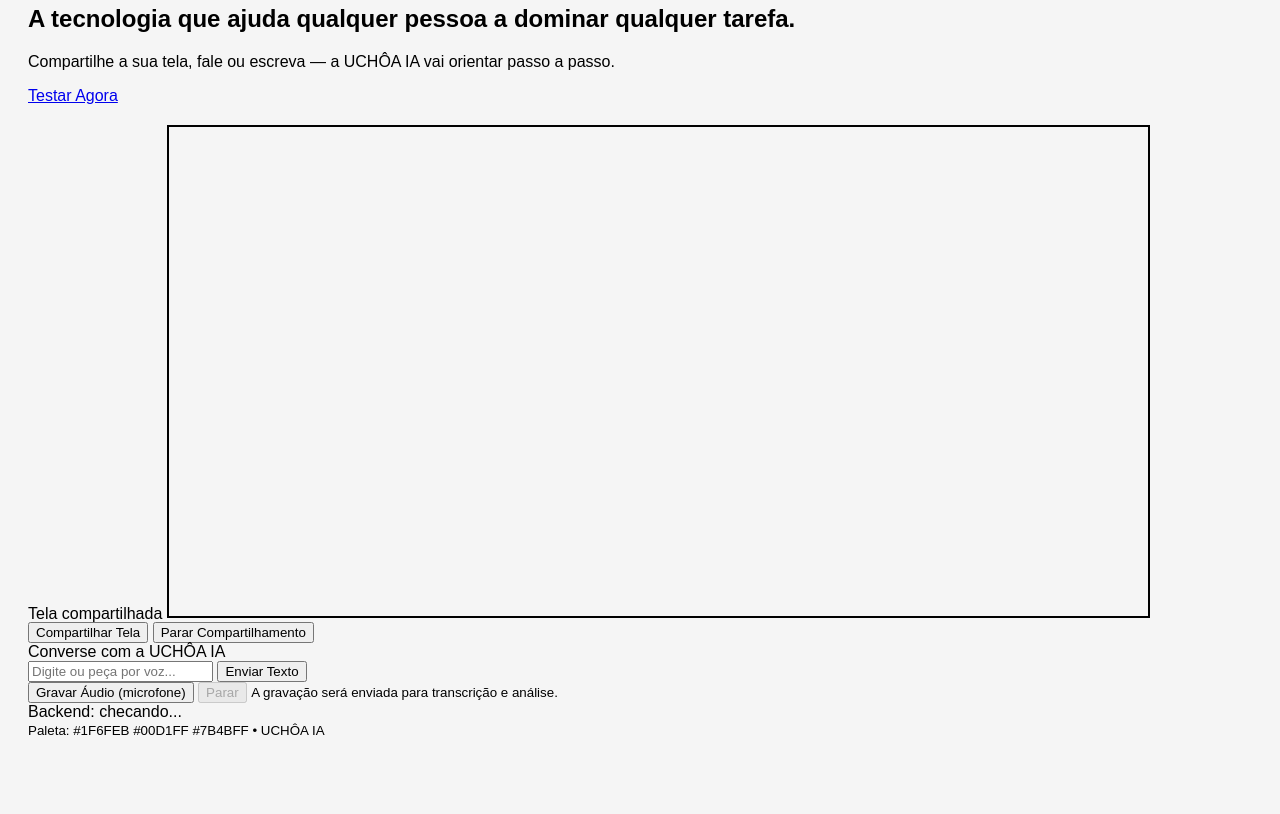
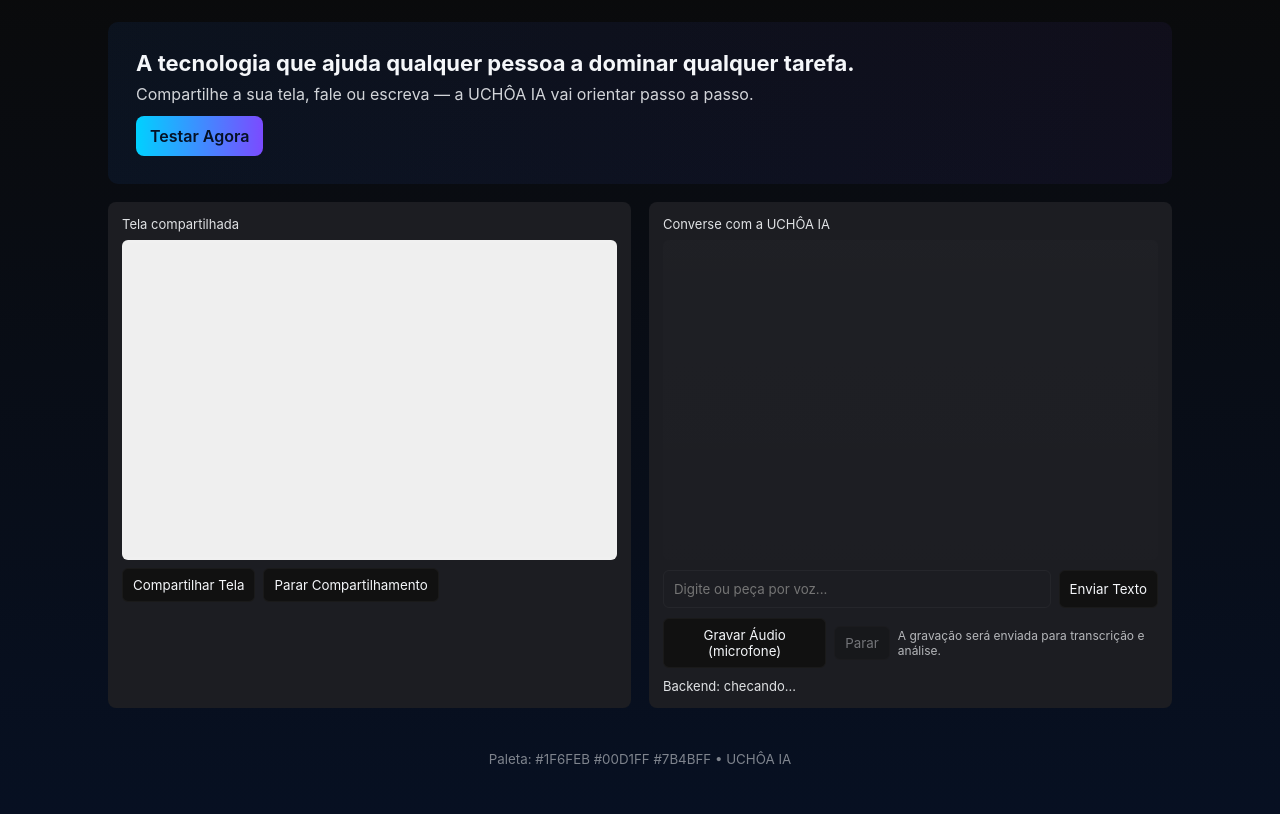
Before and after one commit to uchoa00/uchoaia, a plain HTML site: page index.html in a window 1280 px wide. Shown: the part 79-893 px from the top of the page. Before the commit the page ends 846 px from the top, so only its background shows below. Drawn offline with Linux system fonts and the light colour scheme.

Commit message:
Update style.css

```diff
--- a/style.css
+++ b/style.css
@@ -1,11 +1,54 @@
-body {
-    font-family: Arial;
-    background: #f5f5f5;
-    padding: 20px;
+:root{
+  --blue:#1F6FEB;
+  --cyan:#00D1FF;
+  --purple:#7B4BFF;
+  --bg:#0A0A0A;
+  --panel:#1C1D22;
+  --text:#F5F7FA;
 }
 
-video {
-    width: 80%;
-    border: 2px solid #000;
-    margin-top: 20px;
+*{box-sizing:border-box;font-family:Inter,Arial,Helvetica,sans-serif}
+body{
+  margin:0;background:linear-gradient(180deg,var(--bg),#071022);color:var(--text);
+  -webkit-font-smoothing:antialiased;
 }
+
+.topbar{padding:18px 28px;border-bottom:1px solid rgba(255,255,255,0.03)}
+.brand .logo{font-weight:800;font-size:18px;color:var(--cyan)}
+.brand .tag{font-size:12px;color:rgba(245,247,250,0.7)}
+
+.container{max-width:1100px;margin:28px auto;padding:0 18px}
+.hero{background:linear-gradient(90deg, rgba(31,111,235,0.08), rgba(123,75,255,0.06));
+padding:28px;border-radius:10px;margin-bottom:18px}
+.hero h1{margin:0 0 8px;font-size:22px;color:var(--text)}
+.hero p{margin:0 0 12px;opacity:.85}
+.cta{display:inline-block;padding:10px 14px;background:linear-gradient(90deg,var(--cyan),var(--purple));
+color:#051125;border-radius:8px;text-decoration:none;font-weight:600}
+
+.demo{display:flex;gap:18px;margin-top:12px}
+.left,.right{background:var(--panel);padding:14px;border-radius:8px;flex:1}
+.left{display:flex;flex-direction:column;align-items:stretch}
+label{font-size:13px;margin-bottom:8px;display:block;color:rgba(245,247,250,.9)}
+video#screenVideo{background:#efefef;border:3px solid rgba(255,255,255,0.03);height:320px;width:100%;border-radius:6px;object-fit:contain}
+
+.controls{display:flex;gap:8px;margin-top:8px}
+button{background:#111;padding:8px 10px;border-radius:6px;border:1px solid rgba(255,255,255,0.04);color:var(--text);cursor:pointer}
+button:disabled{opacity:.4;cursor:not-allowed}
+
+.right .chat{height:320px;overflow:auto;border-radius:6px;background:linear-gradient(180deg, rgba(255,255,255,0.01), rgba(255,255,255,0.005));padding:12px; margin-bottom:10px}
+.msg{margin-bottom:10px;max-width:85%}
+.msg.user{text-align:right;margin-left:auto;background:linear-gradient(90deg,var(--blue),var(--cyan));padding:10px;border-radius:10px;color:#051125}
+.msg.bot{background:rgba(255,255,255,0.03);padding:10px;border-radius:10px;color:var(--text)}
+
+.input-row{display:flex;gap:8px}
+.input-row input{flex:1;padding:10px;border-radius:6px;border:1px solid rgba(255,255,255,0.04);background:transparent;color:var(--text)}
+.voice-row{margin-top:10px;display:flex;gap:8px;align-items:center}
+.hint{opacity:.7;font-size:12px}
+
+.status{margin-top:10px;font-size:13px;color:rgba(245,247,250,0.9)}
+.foot{margin-top:22px;text-align:center;color:rgba(245,247,250,0.5);padding:18px}
+
+@media(max-width:900px){
+  .demo{flex-direction:column}
+  video#screenVideo{height:200px}
+}
```
